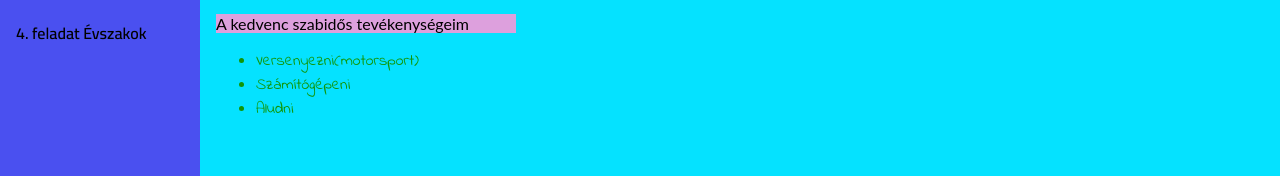
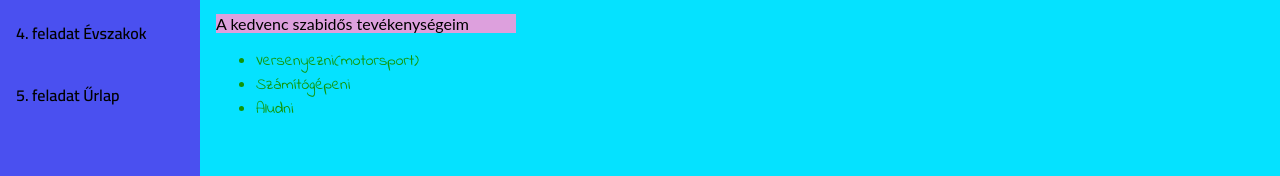
Before and after one commit to KecsRoland/kollazs, a plain HTML site: page listak.html in a window 1280 px wide. Shown: the part 241-417 px from the top of the page. Drawn offline with Linux system fonts and the light colour scheme.

Commit message:
Update listak.html

```diff
--- a/listak.html
+++ b/listak.html
@@ -33,6 +33,7 @@
          <a class="active" style="color: #fbff00;" href="https://kecsroland.github.io/kollazs/listak.html">2. feladat (listak)</a>
          <a href="https://kecsroland.github.io/kollazs/orarend.html">3. feladat(orarend)</a>
          <a href="https://kecsroland.github.io/kollazs/evszakok.html">4. feladat Évszakok</a>
+          <a href="https://kecsroland.github.io/kollazs/ürlap.html">5. feladat Űrlap</a>
      </div>
         <div class="content">
             <h1 style="color: red;">Kecskés Roland</h1>
```
